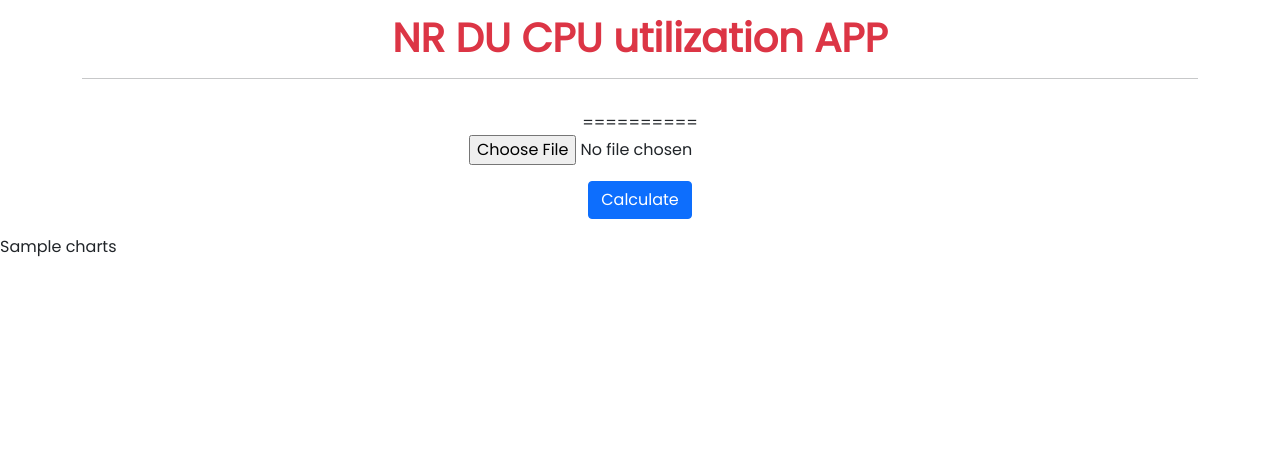
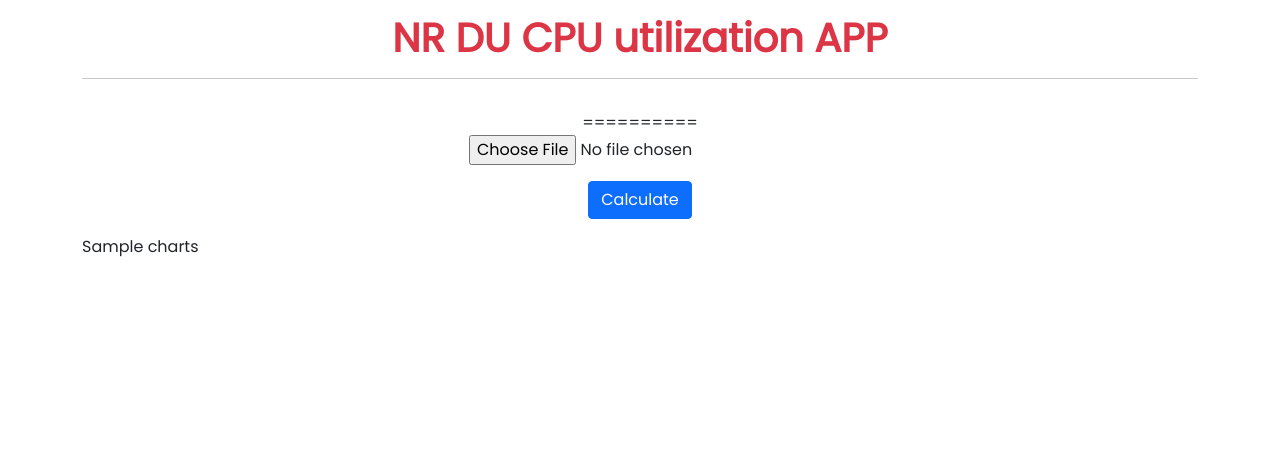
Before and after one commit to HarshatDy/OneToolNR, a Django app: template ODU_CPU_Utilization_Tool_5G/templates/ODU_CPU_Utilization_Pages/odu_cpu_homepage.html in a window 1280 px wide. Shown: the part 286-742 px from the top of the page. Run offline with Django 4.2, Linux system fonts and the light colour scheme; the template is opened without the code that fills it: most values are stand-ins (such as "Sample title", 1, 10 or a date in 2020).

Commit message:
homepage updated

```diff
--- a/ODU_CPU_Utilization_Tool_5G/templates/ODU_CPU_Utilization_Pages/odu_cpu_homepage.html
+++ b/ODU_CPU_Utilization_Tool_5G/templates/ODU_CPU_Utilization_Pages/odu_cpu_homepage.html
@@ -20,12 +20,12 @@
     </form>
 </div>
 
-
+<div class="container" style="width:100%">
 {% if charts %}
     {% autoescape off %}
             {{charts|safe}}
     {% endautoescape %}
 {% endif%}
-
+</div>
 
 {% endblock %}
```
